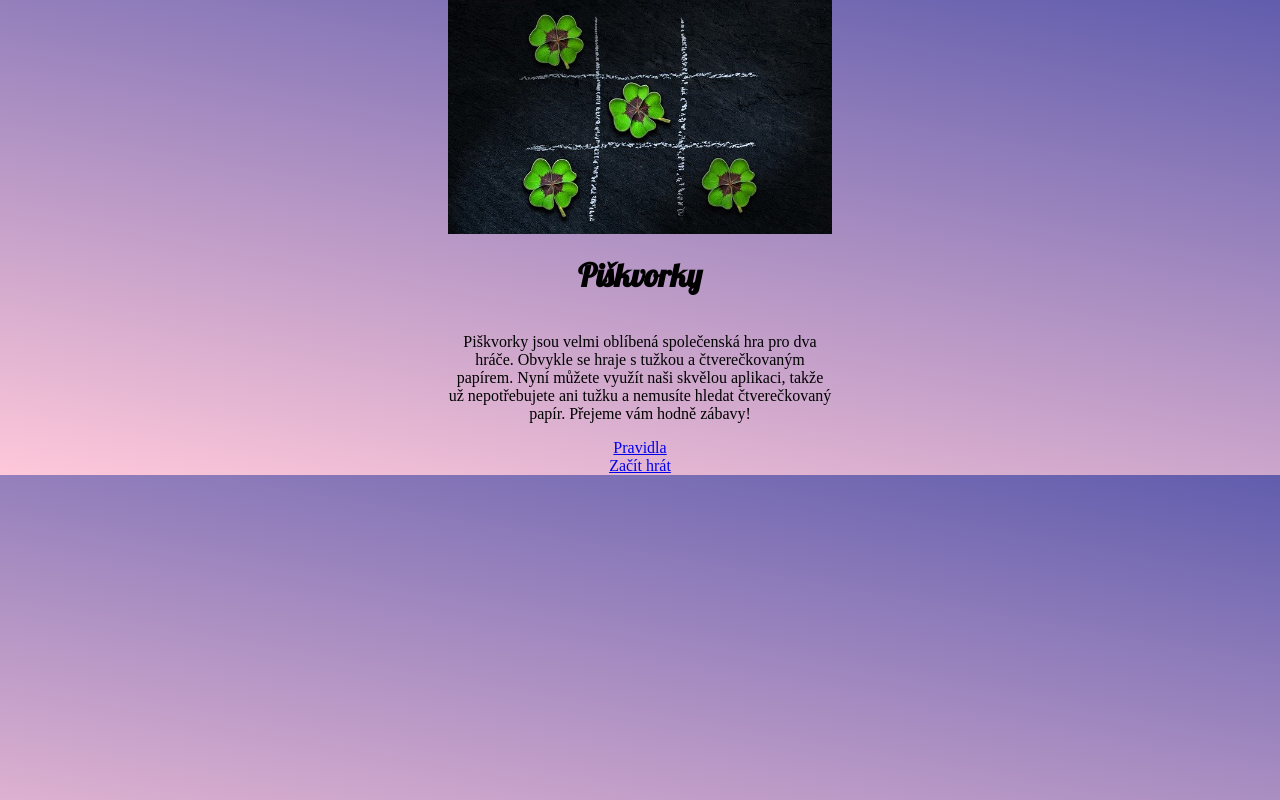
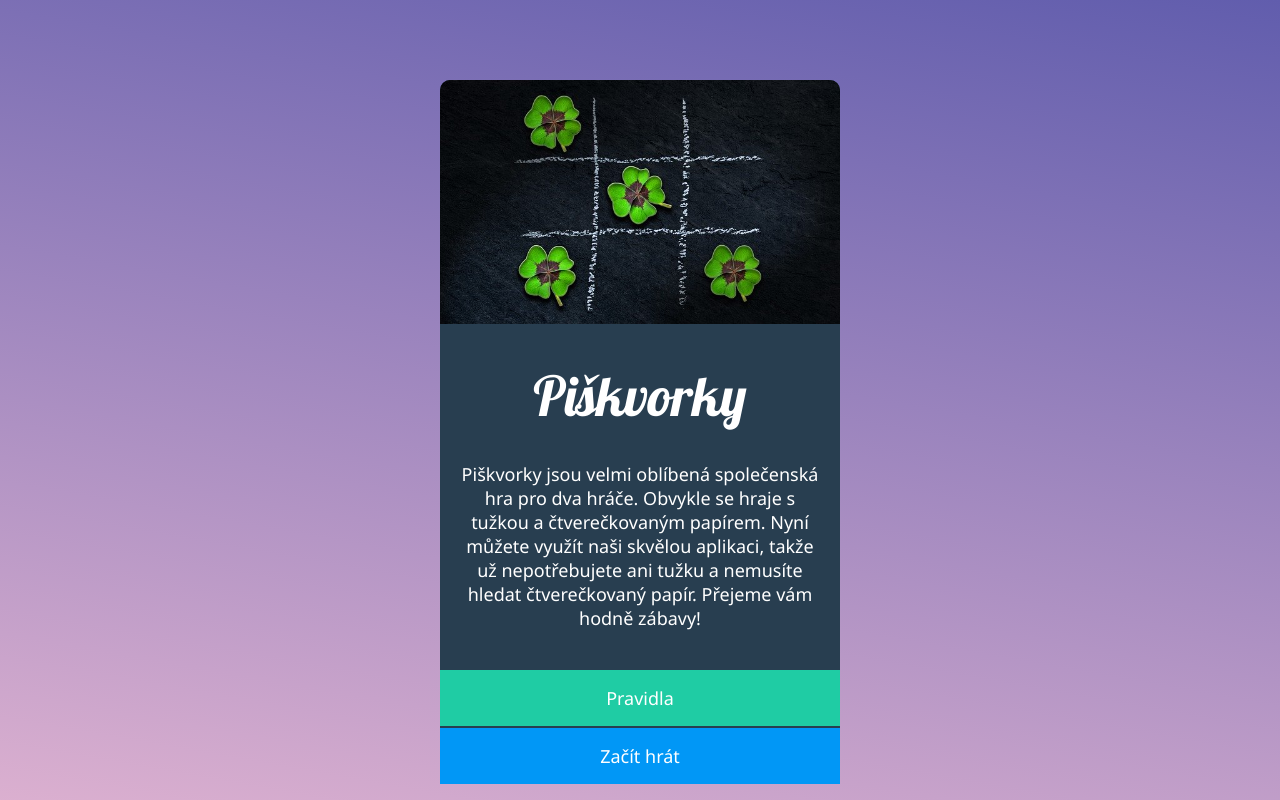
Before and after one commit to MiliWag/piskvorky, a plain HTML site: page index.html in a window 1280 px wide. Shown: the top 800 px of the page. Drawn offline with Linux system fonts and the light colour scheme.

Commit message:
úprava css dle zadání

```diff
--- a/style.css
+++ b/style.css
@@ -22,17 +22,57 @@ body {
     rgba(255, 200, 218, 1) 0%,
     rgba(97, 93, 173, 1) 100%
   );
-  background-size: cover;
 }
 
 .general-container {
-  margin: auto;
   display: flex;
   flex-direction: column;
-  width: 30%;
+  margin: 5rem auto 20rem auto;
+  width: 400px;
+  border-radius: 10px 10px 0px 0px;
   text-align: center;
+  font-family: 'Segoe UI', Tahoma, Geneva, Verdana, sans-serif;
+  font-size: 18px;
+  background-color: #283e50;
+  color: #ffffff;
+}
+
+.foto {
+  border-radius: 10px 10px 0px 0px;
 }
 
 h1 {
+  margin-bottom: 1rem;
   font-family: 'Lobster', cursive;
+  font-size: 55px;
+  font-weight: 400;
 }
+
+p {
+  padding: 1rem 1rem 2.5rem 1rem;
+  margin: 0;
+}
+
+.general-container a {
+  color: #ffffff;
+  text-decoration: none;
+  width: 100%;
+  padding: 1rem;
+}
+
+.rules {
+  background-color: #1fcca4;
+  border-bottom: solid 2px #283e50;
+}
+
+.rules:hover {
+  background-color: #1cbb96;
+}
+
+.play {
+  background-color: #0197f6;
+}
+
+.play:hover {
+  background-color: #0090e9;
+}
```
